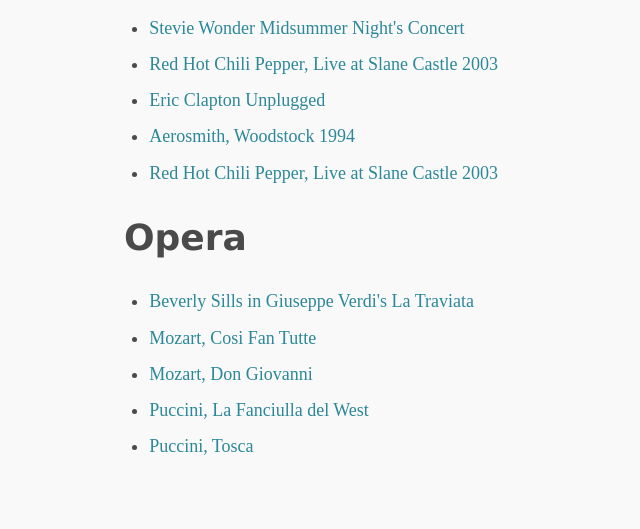
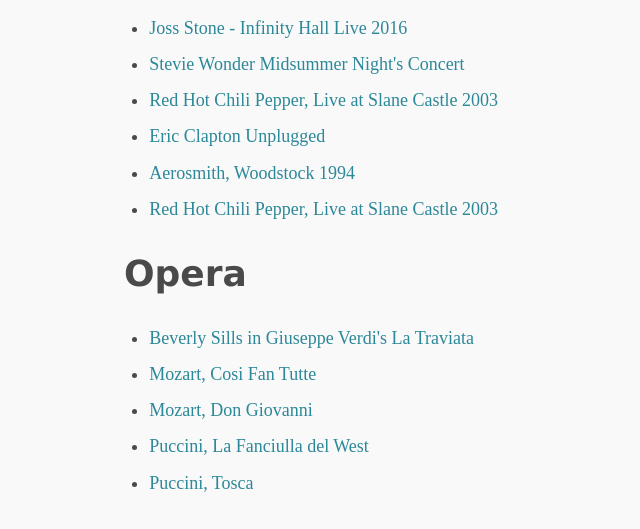
Before and after one commit to jake-bladt/myportal, a website: page website/index.html in a window 1280 px wide. Shown: the part 541-1070 px from the top of the page, without its empty margins (174-814 px from the left). Before the commit the page ends 1034 px from the top, so only its background shows below. Drawn offline with nearby package versions, Linux system fonts and the light colour scheme.

Commit message:
+Joss Stone

```diff
--- a/website/index.html
+++ b/website/index.html
@@ -22,6 +22,7 @@
 
     <h2>Concerts</h2>
     <ul>
+      <li><a href="https://www.youtube.com/watch?v=xYGcMBhXS8g">Joss Stone - Infinity Hall Live 2016</a></li>
       <li><a href="https://www.youtube.com/watch?v=UCocvhFuZrI">Stevie Wonder Midsummer Night's Concert</a></li>
       <li><a href="https://www.youtube.com/watch?v=nk5YtLYcH74">Red Hot Chili Pepper, Live at Slane Castle 2003</a></li>
       <li><a href="https://www.youtube.com/watch?v=0WNX_0wGBCc">Eric Clapton Unplugged</a></li>
```
